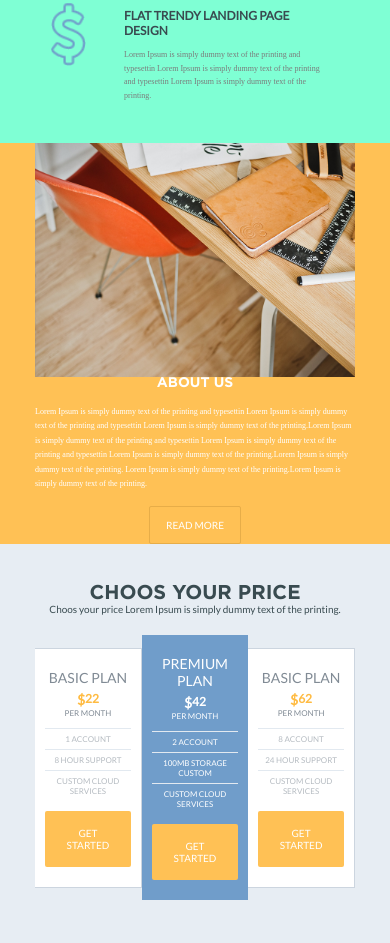
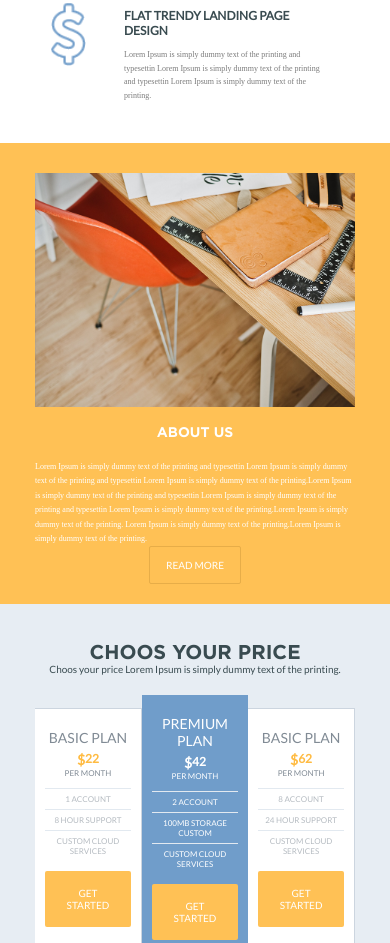
Before and after one commit to ArturVoldaev/exercise1, a plain HTML site: page index.html in a window 390 px wide. Shown: the part 1299-2242 px from the top of the page. Drawn offline with Linux system fonts and the light colour scheme; a web font is replaced by a local one.

Commit message:
Update style.css

```diff
--- a/css/style.css
+++ b/css/style.css
@@ -109,7 +109,6 @@ h1, h2, h3, h4, h5, h6 {
 .body {
   max-width: 1700px;
   margin: 0 auto;
-  background-color: aquamarine;
 }
 
 @media screen and (max-width: 1280px) {
@@ -925,6 +924,7 @@ h1, h2, h3, h4, h5, h6 {
   .about-us .about-us__img-conteiner {
     margin: 0 auto;
     width: 320px;
+    padding-top: 30px;
   }
 }
 
@@ -984,7 +984,7 @@ h1, h2, h3, h4, h5, h6 {
 
 @media screen and (max-width: 600px) {
   .about-us .about-us__text-conteiner h3 {
-    margin: 0 auto;
+    margin: 20px auto;
   }
 }
 
@@ -1027,6 +1027,7 @@ h1, h2, h3, h4, h5, h6 {
 @media screen and (max-width: 750px) {
   .about-us .about-us__text-conteiner p {
     width: 320px;
+    margin: 0;
   }
 }
 
@@ -1051,7 +1052,7 @@ h1, h2, h3, h4, h5, h6 {
 
 @media screen and (max-width: 600px) {
   .about-us .about-us__text-conteiner button {
-    margin: 0 auto;
+    margin:0 auto 20px;
   }
 }
 
```
